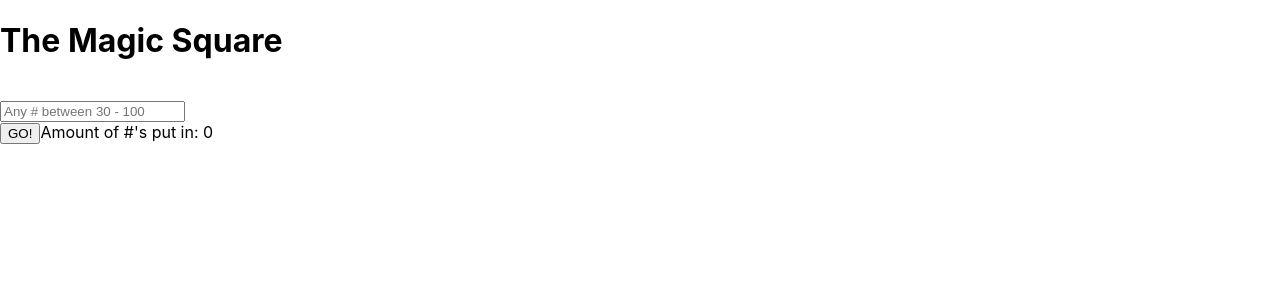
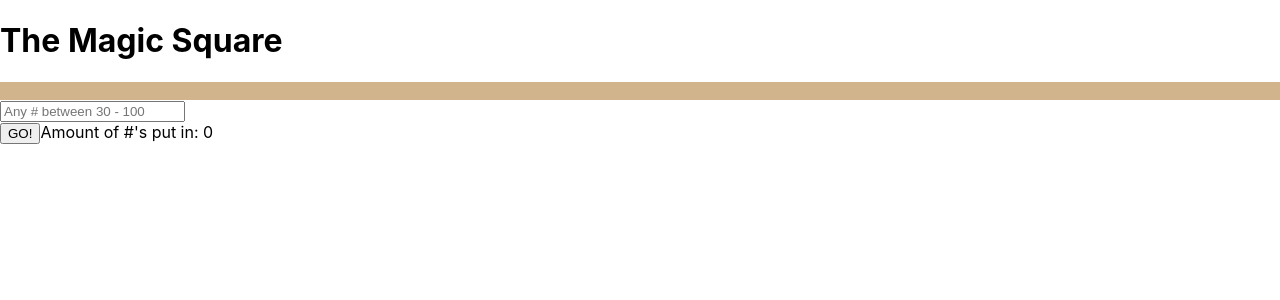
Before and after one commit to bjrobillard/bjrobillard, a React (Create React App) app: page / in a window 1280 px wide. Shown: the top 300 px of the page. Built offline with nearby package versions, Linux system fonts and the light colour scheme.

Commit message:
making stuff look better

```diff
--- a/src/App.css
+++ b/src/App.css
@@ -1,5 +1,7 @@
 .App {
   text-align: center;
+  align-items: center;
+  background-color: tan;
 }
 
 .App-logo {
--- /dev/null
+++ b/src/Title.css
@@ -0,0 +1,4 @@
+.titleHeader {
+    background-color: tan;
+    font-family: Arial, Helvetica, sans-serif;
+}
```
